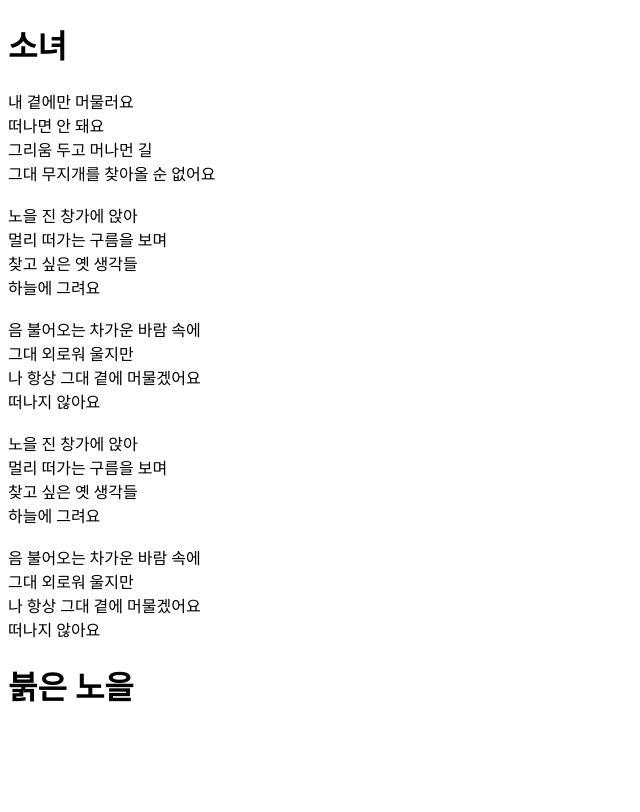
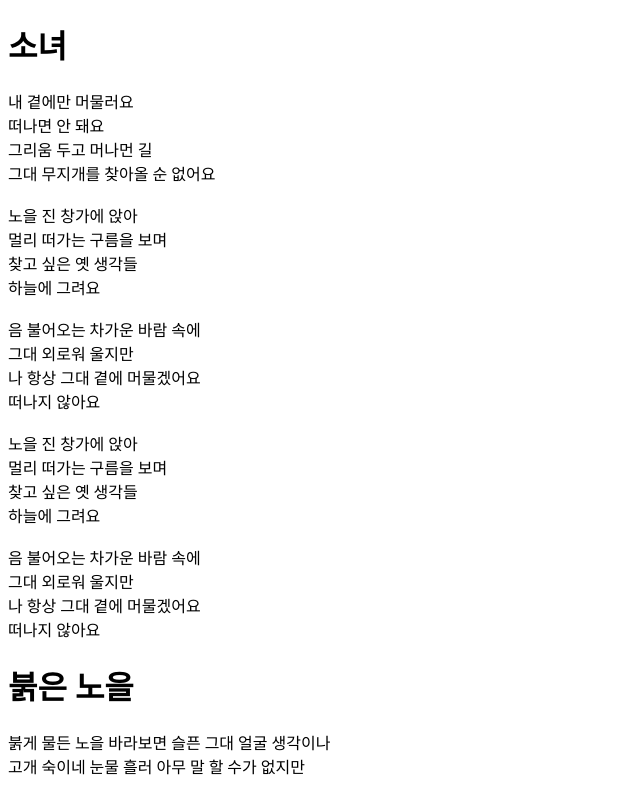
Before and after one commit to cyj1127/gitTest, a plain HTML site: page index.html in a window 1280 px wide. Shown: the whole page, without its empty margins (0-640 px from the left). Drawn offline with Linux system fonts and the light colour scheme.

Commit message:
1번째 가사 추가 / 붉은노을

```diff
--- a/index.html
+++ b/index.html
@@ -36,6 +36,9 @@
 
     <h1>붉은 노을</h1>
     <p>
+        붉게 물든 노을 바라보면 슬픈 그대 얼굴 생각이나<br>
+고개 숙이네 눈물 흘러 아무 말 할 수가 없지만<br>
+<br>
 
     </p>
 </body>
```
